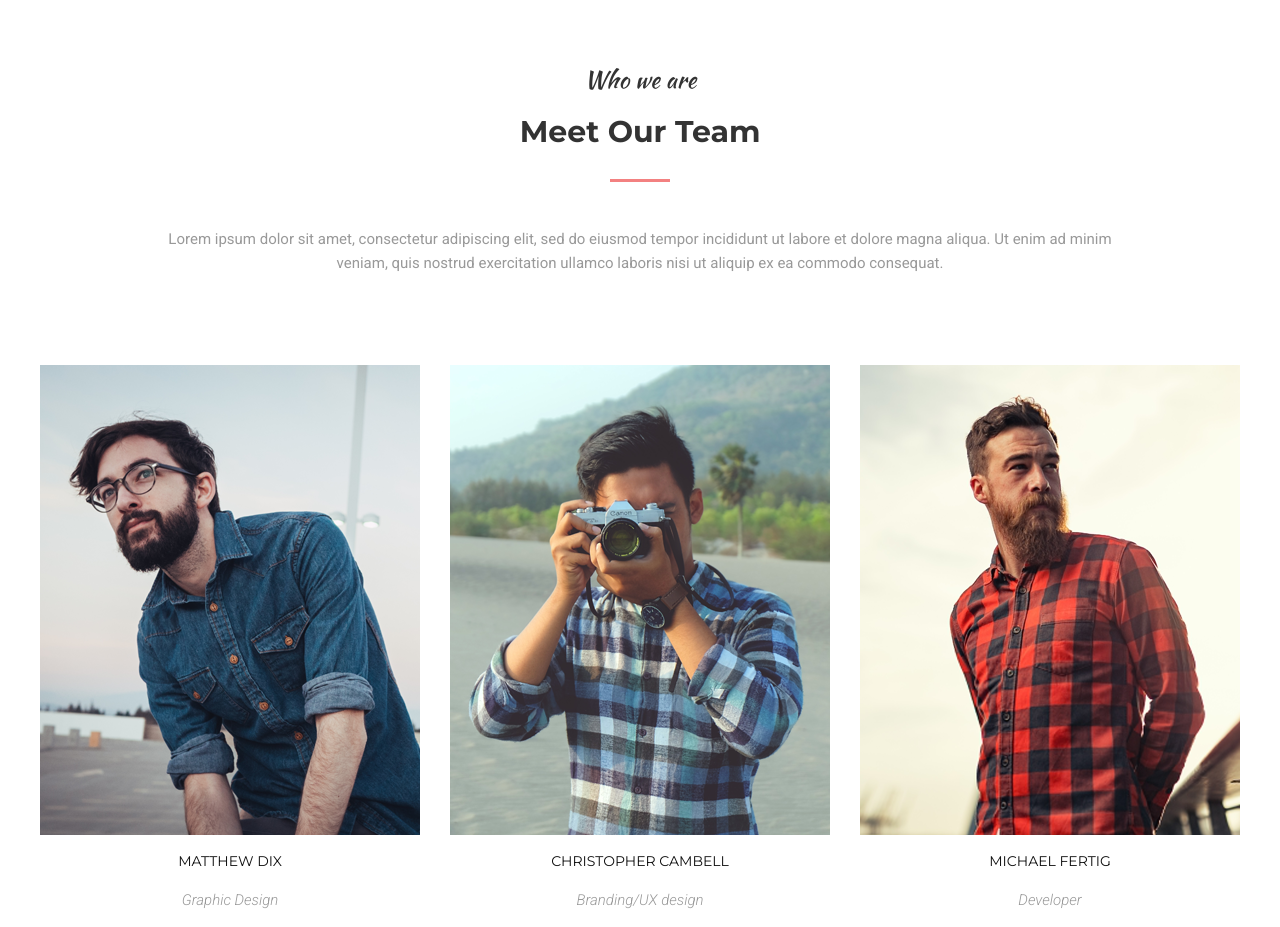
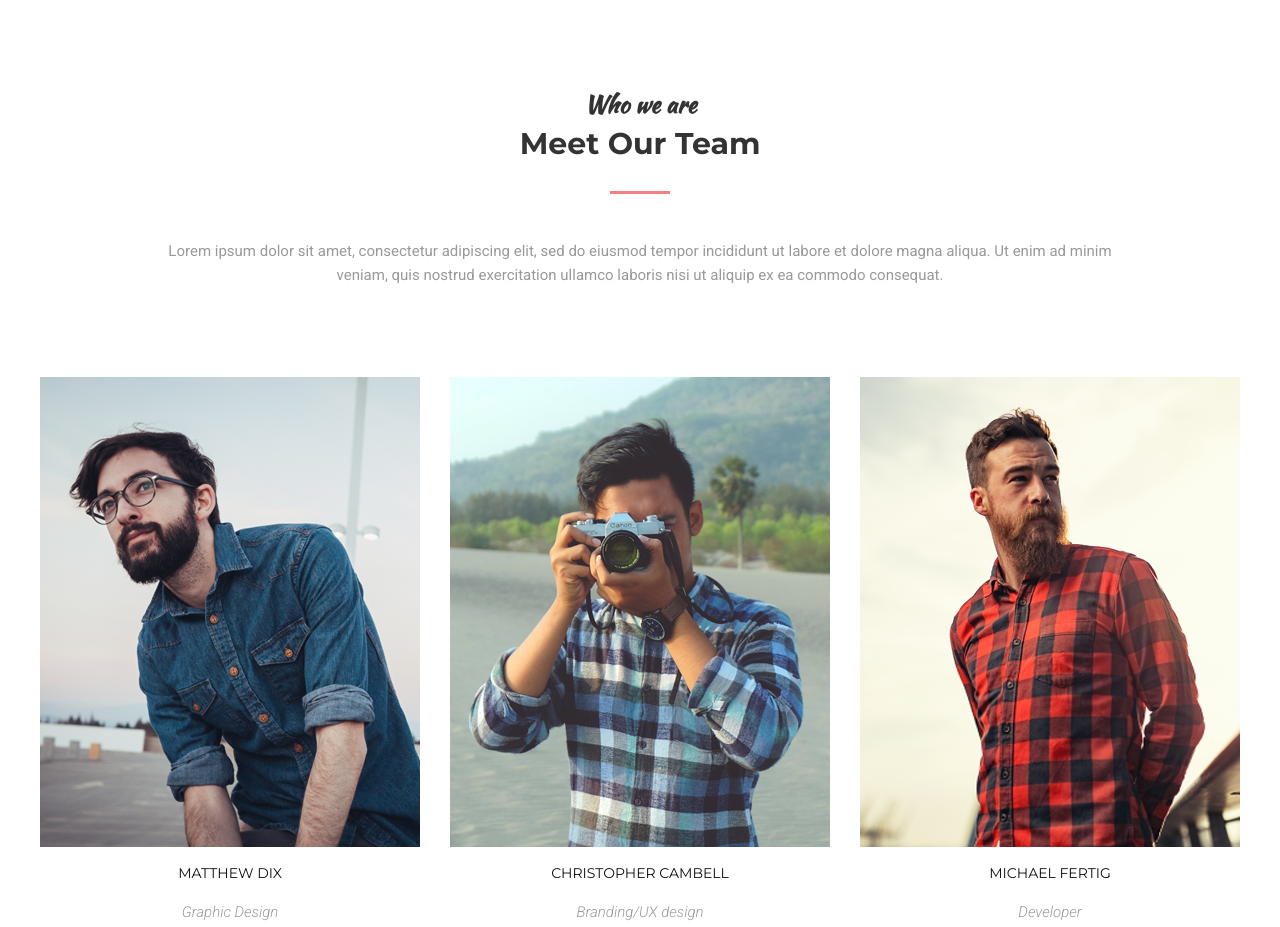
Before and after one commit to atayanvr/goit-fe-course, a plain HTML site: page html-css/module6/index.html in a window 1280 px wide. Shown: the part 720-1647 px from the top of the page. Drawn offline with Linux system fonts and the light colour scheme.

Commit message:
correct paddings and title

```diff
--- a/html-css/module6/css/index.css
+++ b/html-css/module6/css/index.css
@@ -8,7 +8,6 @@ body{
     line-height: 24px;
     color: #999999;
 }
-
 
 
 img{
@@ -169,6 +168,8 @@ img{
 }
 
 .team-title span{
+    display: block;
+    padding-bottom: 15px;
     font-size: 24px;
     color: #333333;
     font-family: 'Kaushan Script', cursive;
@@ -202,6 +203,7 @@ img{
 .team-list{
     display: flex;
     padding: 0;
+    margin: 0;
     list-style: none;
 }
 
@@ -259,6 +261,7 @@ img{
 /* TEAM ICONS */
 .team-list-socials{
     display: flex;
+    padding: 0;
     height: 100%;
     list-style: none;
     justify-content: center;
--- a/html-css/module6/index.html
+++ b/html-css/module6/index.html
@@ -29,7 +29,6 @@
         <section class="services">
 
             <div class="title-content">
-
             <h2 class="title-describe"><span>We work with</span>AMAZING SERVICES</h2>
             </div>
 
@@ -66,8 +65,8 @@
 
     <section class="team">
         <div class="team-title">
-        <span>Who we are</span>
-        <h2 class="team-describe">Meet Our Team</h2>
+
+        <h2 class="team-describe"><span>Who we are</span>Meet Our Team</h2>
         </div>
         <p class="team-title-describe">Lorem ipsum dolor sit amet, consectetur adipiscing elit, sed do eiusmod tempor incididunt ut labore et dolore magna aliqua. Ut enim ad minim veniam, quis nostrud exercitation ullamco laboris nisi ut aliquip ex ea commodo consequat. </p>
 
```
